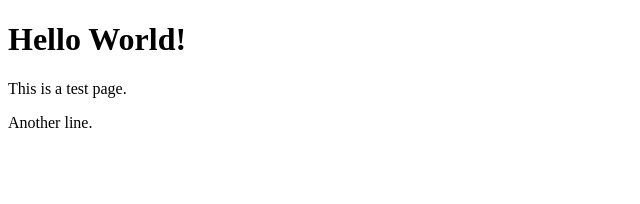
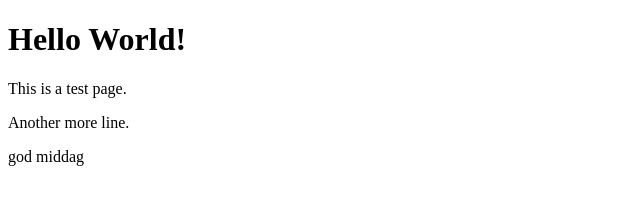
Before and after one commit to fabe2100/annan_test, a plain HTML site: page index.html in a window 1280 px wide. Shown: the whole page, without its empty margins (0-640 px from the left). Drawn offline with Linux system fonts and the light colour scheme.

Commit message:
branch commit

```diff
--- a/index.html
+++ b/index.html
@@ -10,7 +10,8 @@
 <body>
     <h1>Hello World!</h1>
     <p>This is a test page.</p>
-    <p>Another line.</p>
+    <p>Another more line.</p>
+    <p>god middag</p>
 </body>
 
 </html>
```
